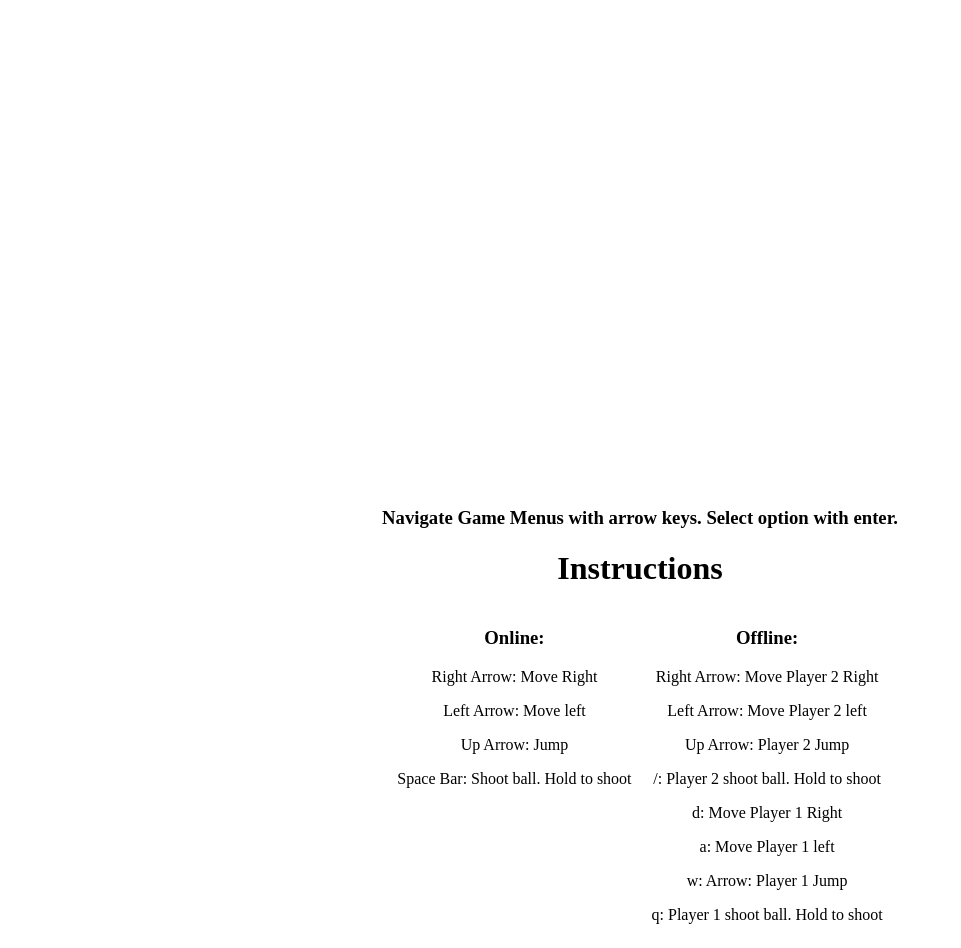
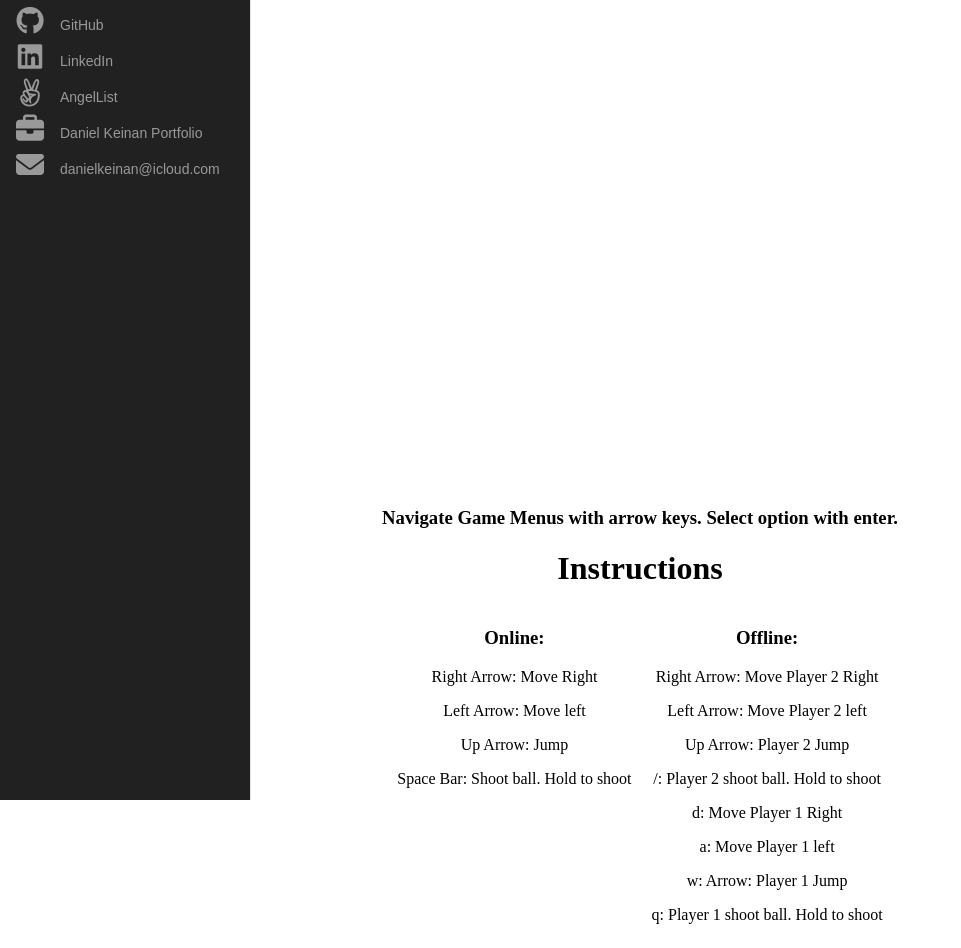
Before and after one commit to dkdan10/nbaJam, a website built with webpack: page client/index.html in a window 1280 px wide. Shown: the whole page, without its empty margins (0-961 px from the left). Built offline with nearby package versions, Linux system fonts and the light colour scheme; a script that the page names is missing.

Commit message:
remove /client and add links in sidebar

```diff
--- a/app.js
+++ b/app.js
@@ -5,7 +5,7 @@ const server = require("http").Server(app)
 app.get('/', function(req, res) {
     res.sendFile(__dirname + '/client/index.html')
 });
-app.use('/client', express.static(__dirname + "/client"))
+app.use('/', express.static(__dirname + "/client"))
 
 const port = process.env.PORT || 8080
 server.listen(port)
--- a/client/index.html
+++ b/client/index.html
@@ -6,13 +6,67 @@
     <meta http-equiv="X-UA-Compatible" content="ie=edge">
     <script src="./dist/main.js"></script>
     <link rel="stylesheet" href="./styles.css">
+    <script src="https://kit.fontawesome.com/caa36ac162.js"></script>
     <title>NBA Jam</title>
 </head>
 <body>
+    <!-- SIDE BAR -->
+    <nav class="main-menu">
+
+        <ul class="icons">
+            <li>
+                <a href="https://github.com/dkdan10/nbaJam" target="_blank" label="GitHub">
+                    <i class="fab fa-github"></i>
+                    <span class="label">
+                        GitHub
+                    </span>
+                </a>
+            </li>
+
+            <li>
+                <a href="https://www.linkedin.com/in/daniel-keinan-ab9a5a148/" target="_blank" label="LinkedIn">
+                    <i class="fab fa-linkedin"></i>
+                    <span class="label">
+                        LinkedIn
+                    </span>
+                </a>
+            </li>
+            <li>
+                <a href="https://angel.co/daniel-keinan" target="_blank" label="AngelList">
+                    <i class="fab fa-angellist"></i>
+                    <span class="label">
+                        AngelList
+                    </span>
+                </a>
+            </li>
+
+            <li>
+                <a href="dkdan10.github.io" target="_blank" label="Personal Portfolio">
+                    <i class="fas fa-briefcase"></i>
+                    <span class="label">
+                        Daniel Keinan Portfolio
+                    </span>
+                </a>
+            </li>
+
+            <li>
+                <a href="mailto:danielkeinan@icloud.com" label="Personal Portfolio">
+                    <i class="icon fas fa-envelope"></i>
+                    <span class="label">
+                        danielkeinan@icloud.com
+                    </span>
+                </a>
+            </li>
+
+        </ul>
+    </nav>
+
+    <!-- GAME VIEWS -->
     <div class="canvas-wrapper">
         <canvas id="nba-jam-background" width="820" height="480"></canvas>
         <canvas id="nba-jam-game" width="820" height="480"></canvas>
     </div>
+    <!-- INSTRUCTIONS VIEWS -->
     <div class="instructions-container">
         <h3>Navigate Game Menus with arrow keys. Select option with enter.</h3>
         <h1>Instructions</h1>
@@ -37,6 +91,8 @@
             </div>
         </div>
     </div>
+
+    <!-- SOCKET INIT -->
     <script src="https://cdn.socket.io/socket.io-1.4.5.js"></script>
     <script>
         const socket = io();
--- a/client/styles.css
+++ b/client/styles.css
@@ -25,3 +25,130 @@
 .instructions-container .instructions .offline-instructions {
     margin-left: 20px;
 }
+
+/* SIDE MENU CSS */
+
+.fas,
+.fab {
+    font-size: 2em;
+    position: relative;
+    display: table-cell;
+    width: 60px;
+    height: 36px;
+    text-align: center;
+    vertical-align: middle;
+}
+
+
+.main-menu:hover,nav.main-menu.expanded {
+width:250px;
+overflow:visible;
+}
+
+
+
+.main-menu {
+    background:#212121;
+    border-right:1px solid #e5e5e5;
+    position: fixed;
+    top:0;
+    bottom:0;
+    height:100vh;
+    left:0;
+    width:60px;
+    overflow:hidden;
+    -webkit-transition:width .05s linear;
+    transition:width .05s linear;
+    -webkit-transform:translateZ(0) scale(1,1);
+    z-index:1000;
+}
+
+.main-menu>ul {
+    margin:7px 0;
+}
+
+.main-menu li {
+    position:relative;
+    display:block;
+    width:250px;
+}
+
+.main-menu li>a {
+    position:relative;
+    display:table;
+    border-collapse:collapse;
+    border-spacing:0;
+    color:#999;
+    font-family: arial;
+    font-size: 14px;
+    text-decoration:none;
+    -webkit-transform:translateZ(0) scale(1,1);
+    -webkit-transition:all .1s linear;
+    transition:all .1s linear;
+
+}
+
+
+
+.main-menu .i {
+    position:relative;
+    display:table-cell;
+    width:60px;
+    height:36px;
+    text-align:center;
+    vertical-align:middle;
+    font-size:18px;
+}
+
+.main-menu .label {
+    position:relative;
+    display:table-cell;
+    vertical-align:middle;
+    width:190px;
+    font-family: 'Poppins', sans-serif;
+}
+
+
+
+
+
+.no-touch .scrollable.hover {
+    overflow-y:hidden;
+}
+
+.no-touch .scrollable.hover:hover {
+    overflow-y:auto;
+    overflow:visible;
+}
+
+a:hover,a:focus {
+    text-decoration:none;
+}
+
+nav {
+    -webkit-user-select:none;
+    -moz-user-select:none;
+    -ms-user-select:none;
+    -o-user-select:none;
+    user-select:none;
+    display: inline-block;
+}
+
+nav ul,nav li {
+    outline:0;
+    margin:0;
+    padding:0;
+}
+
+
+.main-menu li:hover>a,nav.main-menu li.active>a,.dropdown-menu>li>a:hover,.dropdown-menu>li>a:focus,.dropdown-menu>.active>a,.dropdown-menu>.active>a:hover,.dropdown-menu>.active>a:focus,.no-touch .dashboard-page nav.dashboard-menu ul li:hover a,.dashboard-page nav.dashboard-menu ul li.active a {
+    color:#fff;
+    background-color:lightseagreen;
+}
+
+.area {
+    float: left;
+    background: #e2e2e2;
+    width: 100%;
+    height: 100%;
+}
```
